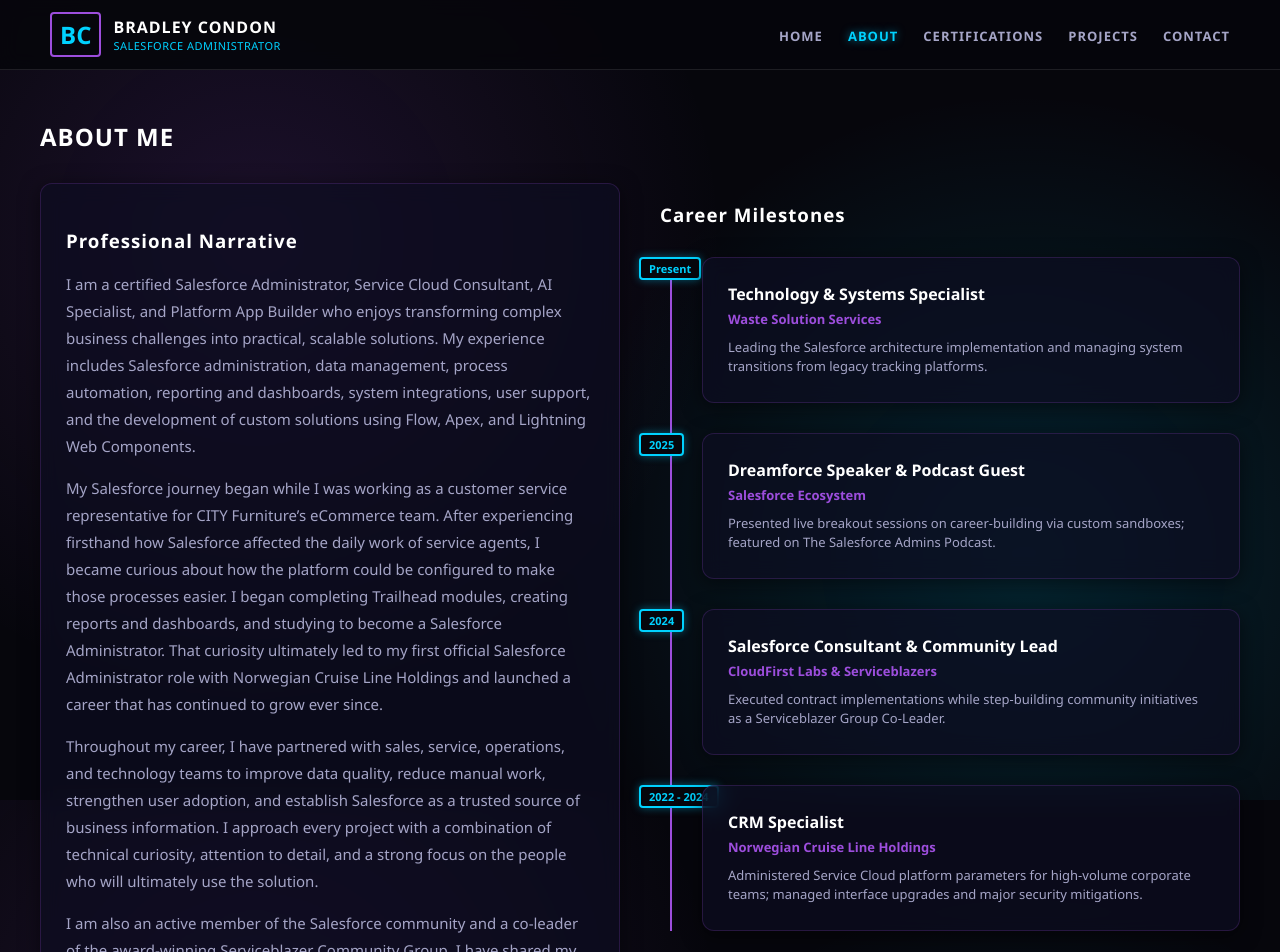
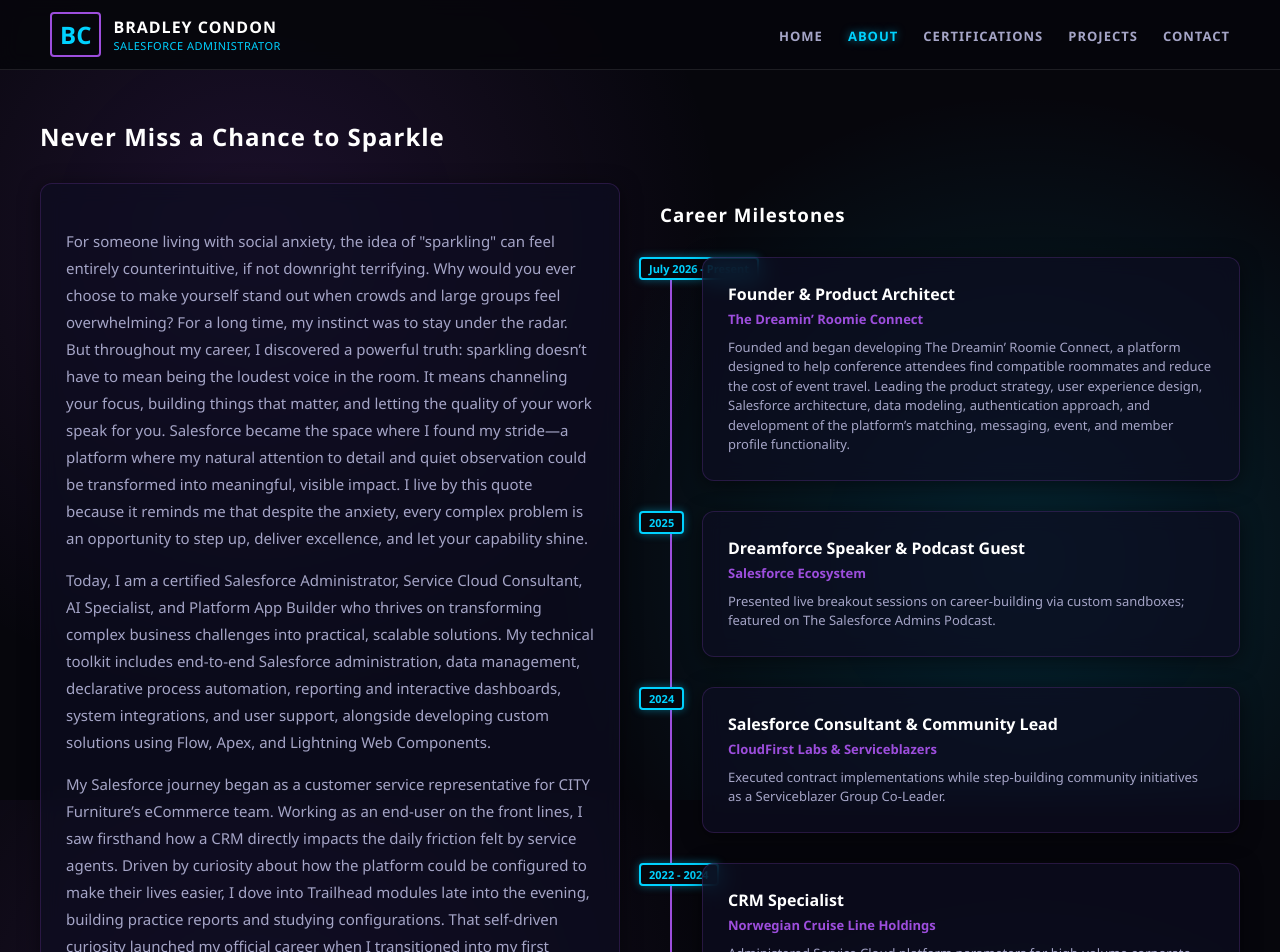
Before and after one commit to bradleywcondonftlaud/personal-portfolio, a React (Create React App) app: page /about in a window 1280 px wide. Shown: the top 952 px of the page. Built offline with nearby package versions, Linux system fonts and the light colour scheme.

Commit message:
Made changes to About page.

```diff
--- a/src/pages/About.js
+++ b/src/pages/About.js
@@ -3,23 +3,44 @@
 
 function About() {
   const timelineData = [
-    { year: "Present", title: "Technology & Systems Specialist", company: "Waste Solution Services", desc: "Leading the Salesforce architecture implementation and managing system transitions from legacy tracking platforms." },
-    { year: "2025", title: "Dreamforce Speaker & Podcast Guest", company: "Salesforce Ecosystem", desc: "Presented live breakout sessions on career-building via custom sandboxes; featured on The Salesforce Admins Podcast." },
-    { year: "2024", title: "Salesforce Consultant & Community Lead", company: "CloudFirst Labs & Serviceblazers", desc: "Executed contract implementations while step-building community initiatives as a Serviceblazer Group Co-Leader." },
-    { year: "2022 - 2024", title: "CRM Specialist", company: "Norwegian Cruise Line Holdings", desc: "Administered Service Cloud platform parameters for high-volume corporate teams; managed interface upgrades and major security mitigations." }
+    {
+      year: "July 2026 - Present",
+      title: "Founder & Product Architect",
+      company: "The Dreamin’ Roomie Connect",
+      desc: "Founded and began developing The Dreamin’ Roomie Connect, a platform designed to help conference attendees find compatible roommates and reduce the cost of event travel. Leading the product strategy, user experience design, Salesforce architecture, data modeling, authentication approach, and development of the platform’s matching, messaging, event, and member profile functionality."
+    },
+    {
+      year: "2025",
+      title: "Dreamforce Speaker & Podcast Guest",
+      company: "Salesforce Ecosystem",
+      desc: "Presented live breakout sessions on career-building via custom sandboxes; featured on The Salesforce Admins Podcast."
+    },
+    {
+      year: "2024",
+      title: "Salesforce Consultant & Community Lead",
+      company: "CloudFirst Labs & Serviceblazers",
+      desc: "Executed contract implementations while step-building community initiatives as a Serviceblazer Group Co-Leader."
+    },
+    {
+      year: "2022 - 2024",
+      title: "CRM Specialist",
+      company: "Norwegian Cruise Line Holdings",
+      desc: "Administered Service Cloud platform parameters for high-volume corporate teams; managed interface upgrades and major security mitigations."
+    }
   ];
 
   return (
     <div className="container">
-      <h2>ABOUT ME</h2>
+      <h2>Never Miss a Chance to Sparkle</h2>
       <div className="about-layout">
         <div className="about-bio glow-card">
-          <h3>Professional Narrative</h3>
-          <p>I am a certified Salesforce Administrator, Service Cloud Consultant, AI Specialist, and Platform App Builder who enjoys transforming complex business challenges into practical, scalable solutions. My experience includes Salesforce administration, data management, process automation, reporting and dashboards, system integrations, user support, and the development of custom solutions using Flow, Apex, and Lightning Web Components.</p>
-          <p>My Salesforce journey began while I was working as a customer service representative for CITY Furniture’s eCommerce team. After experiencing firsthand how Salesforce affected the daily work of service agents, I became curious about how the platform could be configured to make those processes easier. I began completing Trailhead modules, creating reports and dashboards, and studying to become a Salesforce Administrator. That curiosity ultimately led to my first official Salesforce Administrator role with Norwegian Cruise Line Holdings and launched a career that has continued to grow ever since.</p>
-          <p>Throughout my career, I have partnered with sales, service, operations, and technology teams to improve data quality, reduce manual work, strengthen user adoption, and establish Salesforce as a trusted source of business information. I approach every project with a combination of technical curiosity, attention to detail, and a strong focus on the people who will ultimately use the solution.</p>
-          <p>I am also an active member of the Salesforce community and a co-leader of the award-winning Serviceblazer Community Group. I have shared my experience through Salesforce’s Automate This YouTube series, the Salesforce Admins Podcast, and the Dreamforce Admin Theatre, where I presented practical strategies for building Salesforce projects that demonstrate real-world skills.</p>
-          <p>What I enjoy most about Salesforce is that there is always another problem to solve, process to improve, or person to empower. Whether I am designing an automation, building a dashboard, supporting users, or helping another professional grow, my goal is always the same: create thoughtful solutions that make work easier and deliver meaningful business value.</p>
+          <h3></h3>
+          <p>For someone living with social anxiety, the idea of "sparkling" can feel entirely counterintuitive, if not downright terrifying. Why would you ever choose to make yourself stand out when crowds and large groups feel overwhelming? For a long time, my instinct was to stay under the radar. But throughout my career, I discovered a powerful truth: sparkling doesn’t have to mean being the loudest voice in the room. It means channeling your focus, building things that matter, and letting the quality of your work speak for you. Salesforce became the space where I found my stride—a platform where my natural attention to detail and quiet observation could be transformed into meaningful, visible impact. I live by this quote because it reminds me that despite the anxiety, every complex problem is an opportunity to step up, deliver excellence, and let your capability shine.</p>
+          <p>Today, I am a certified Salesforce Administrator, Service Cloud Consultant, AI Specialist, and Platform App Builder who thrives on transforming complex business challenges into practical, scalable solutions. My technical toolkit includes end-to-end Salesforce administration, data management, declarative process automation, reporting and interactive dashboards, system integrations, and user support, alongside developing custom solutions using Flow, Apex, and Lightning Web Components.</p>
+          <p>My Salesforce journey began as a customer service representative for CITY Furniture’s eCommerce team. Working as an end-user on the front lines, I saw firsthand how a CRM directly impacts the daily friction felt by service agents. Driven by curiosity about how the platform could be configured to make their lives easier, I dove into Trailhead modules late into the evening, building practice reports and studying configurations. That self-driven curiosity launched my official career when I transitioned into my first Salesforce Administrator role with Norwegian Cruise Line Holdings, and my path in the ecosystem has expanded ever since.</p>
+          <p>Throughout my professional milestones, I have partnered cross-functionally with sales, service, operations, and technology teams to eradicate manual overhead, raise data quality standards, and strengthen platform adoption. I approach every architecture project with a combination of technical curiosity, meticulous execution, and a grounded focus on the end-users who rely on the solution.</p>
+          <p>Pushing past my comfort zone has also allowed me to give back to the ecosystem that built me. I serve as an active co-leader of our award-winning Serviceblazer Community Group, and I have had the privilege of sharing my declarative automation strategies live on Salesforce’s Automate This! YouTube series, The Salesforce Admins Podcast, and on stage at the Dreamforce Admin Theatre.</p>
+          <p>What I enjoy most about this platform is that there is always another puzzle to solve, a bottleneck to streamline, or a person to empower. Whether I am engineering a robust automation, mapping out a custom schema, or supporting a global user tier, my guiding principle remains unchanged: design thoughtful solutions that make work easier and deliver undeniable business value.</p>
           <div style={{ marginTop: '30px' }}>
             <a href="/resume.pdf" download className="btn-primary">
               <span>&#128190;</span> DOWNLOAD RESUME
```
